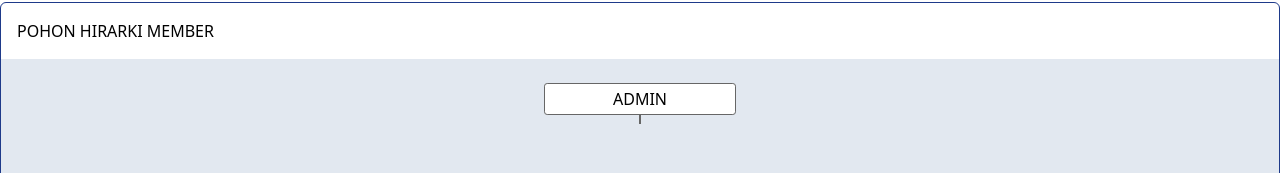
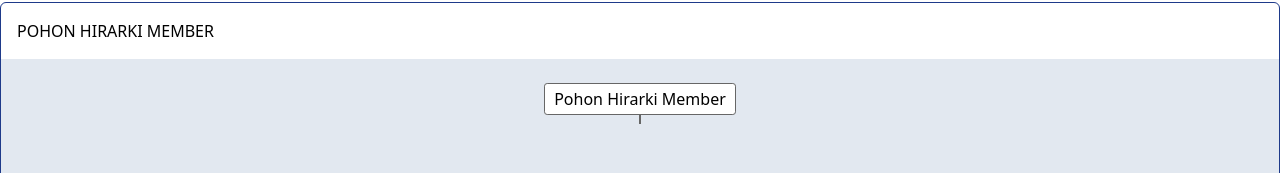
Before and after one commit to adentdk/Simple-Multi-Level-Marketing-System, a React (Vite) app in the folder client/: page / in a window 1280 px wide. Shown: the part 476-649 px from the top of the page. Built offline with nearby package versions, Linux system fonts and the light colour scheme; no server answers.

Commit message:
fix wording member tree

```diff
--- a/client/src/pages/Home/components/MemberTreeView.jsx
+++ b/client/src/pages/Home/components/MemberTreeView.jsx
@@ -58,7 +58,7 @@ export default function MemberTreeView({ members, fetchMember }) {
       <div className="flex flex-col w-full h-[100vh] lg:h-[60vh] overflow-y-auto bg-slate-200 overflow-x-auto p-4">
         <ul className="tree">
           <li>
-            <div className="box">ADMIN</div>
+            <div className="box">Pohon Hirarki Member</div>
             <ul>
               {memberTreeComponents}
             </ul>
```
